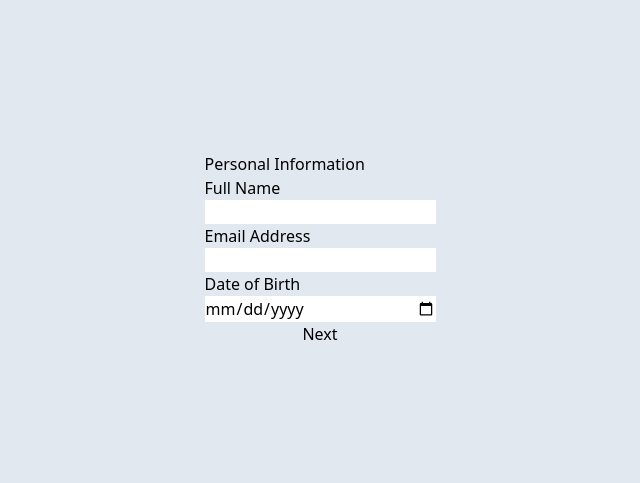
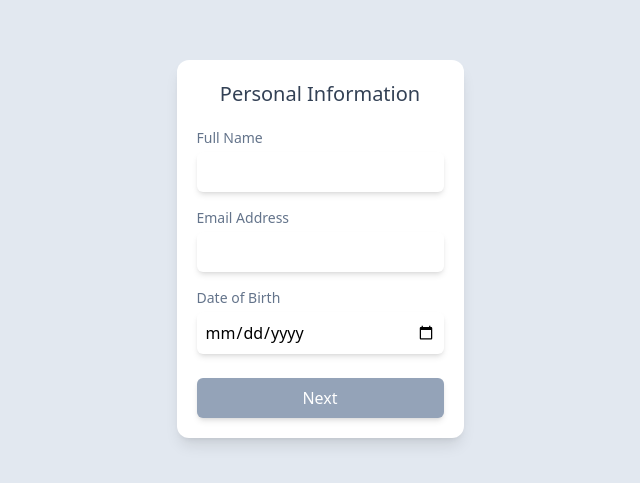
Before and after one commit to teduhadhi/006_react-list, a React (Create React App) app: page / in a window 1280 px wide. Shown: the part 151-634 px from the top of the page, without its empty margins (320-960 px from the left). Built offline with nearby package versions, Linux system fonts and the light colour scheme.

Commit message:
push final

```diff
--- a/src/MultiStepForm.tsx
+++ b/src/MultiStepForm.tsx
@@ -95,8 +95,7 @@ function MultiStepForm() {
   }
 
   return (
-    <div>
-      <h1></h1>
+    <div className="bg-white p-5 rounded-xl shadow-lg">
       {formStep()}
     </div>
   )
--- a/src/components/AccountInformation.tsx
+++ b/src/components/AccountInformation.tsx
@@ -23,31 +23,35 @@ function AccountInformation({onSubmit, initialValues, handlePreviousFormStep}: A
       .required('Required'),
 
     password: Yup.string()
-      .min(2, 'Too Short!')
+      .min(8, 'Your password must be at least 8 characters')
       .max(50, 'Too Long!')
+      .matches(/[0-9]/, 'Password requires a number')
+      .matches(/[a-z]/, 'Password requires a lowercase letter')
+      .matches(/[A-Z]/, 'Password requires an uppercase letter')
+      .matches(/[^\w]/, 'Password requires a symbol')
       .required('Required'),
   });
 
   return (
-    <div>
-      <h1>Account Information</h1>
+    <div className="flex flex-col justify-center items-center gap-5">
+      <h1 className="font-medium text-xl text-slate-700">Account Information</h1>
       <Formik
         initialValues={initialValues}
         validationSchema={AccountInformationSchema}
         onSubmit={onSubmit}
       >
         {() => (
-          <Form className="flex flex-col">
-            <label htmlFor="userName">Username</label>
-            <Field name="userName" id="userName" />
+          <Form className="flex flex-col gap-1">
+            <label htmlFor="userName" className="text-sm text-slate-500 font-medium">Username</label>
+            <Field name="userName" id="userName" className="shadow-md rounded-md p-2 mb-3" />
             <ErrorMessage name="userName" component="div" className="text-red-500"/>
 
-            <label htmlFor="password">Password</label>
-            <Field name="password" type="password" />
+            <label htmlFor="password" className="text-sm text-slate-500 font-medium">Password</label>
+            <Field name="password" type="password" className="shadow-md rounded-md p-2 mb-3"  />
             <ErrorMessage name="password" component="div" className="text-red-500"/>
 
-            <button onClick={handlePreviousFormStep}>Back</button>
-            <button type="submit">Submit</button>
+            <button className="box-border font-medium bg-white text-slate-400 p-2 mt-2 rounded-md hover:bg-slate-200 hover:text-white hover:border-slate-200 border border-slate-400 transition hover:shadow-md" onClick={handlePreviousFormStep}>Back</button>
+            <button className="font-medium bg-slate-400 text-white p-2 mt-2 rounded-md hover:bg-slate-200 hover:text-slate-400 transition shadow-md"   type="submit">Submit</button>
           </Form>
         )}
       </Formik>
--- a/src/components/AddressInformation.tsx
+++ b/src/components/AddressInformation.tsx
@@ -21,54 +21,54 @@ interface AddressInformationProps {
 function AddressInformation({onSubmit, initialValues, handlePreviousFormStep}: AddressInformationProps) {
   const AddressInformationSchema = Yup.object().shape({
     streetAddress: Yup.string()
-      .min(2, 'Too Short!')
+      .min(10, 'Too Short!')
       .max(50, 'Too Long!')
       .required('Required'),
 
     city: Yup.string()
-      .min(2, 'Too Short!')
+      .min(4, 'Too Short!')
       .max(50, 'Too Long!')
       .required('Required'),
 
     state: Yup.string()
-      .min(2, 'Too Short!')
+      .min(6, 'Too Short!')
       .max(50, 'Too Long!')
       .required('Required'),
 
     zipCode: Yup.string()
-      .min(2, 'Too Short!')
-      .max(50, 'Too Long!')
+      .length(6, 'Invalid zipcode')
+      .matches(/[0-9]/, 'Invalid zipcode')
       .required('Required'),
   });
 
   return (
-    <div>
-      <h1>Address Information</h1>
+    <div className="flex flex-col justify-center items-center gap-5">
+      <h1 className="font-medium text-xl text-slate-700">Address Information</h1>
       <Formik
         initialValues={initialValues}
         validationSchema={AddressInformationSchema}
         onSubmit={onSubmit}
       >
         {() => (
-          <Form className="flex flex-col">
-            <label htmlFor="streetAddress">Street Address</label>
-            <Field name="streetAddress" id="streetAddress" />
+          <Form className="flex flex-col gap-1">
+            <label htmlFor="streetAddress" className="text-sm text-slate-500 font-medium">Street Address</label>
+            <Field name="streetAddress" id="streetAddress" className="shadow-md rounded-md p-2 mb-3" />
             <ErrorMessage name="streetAddress" component="div" className="text-red-500"/>
 
-            <label htmlFor="city">City</label>
-            <Field name="city" type="text" />
+            <label htmlFor="city" className="text-sm text-slate-500 font-medium">City</label>
+            <Field name="city" type="text" className="shadow-md rounded-md p-2 mb-3" />
             <ErrorMessage name="city" component="div" className="text-red-500"/>
 
-            <label htmlFor="state">State</label>
-            <Field name="state" type="text" />
+            <label htmlFor="state" className="text-sm text-slate-500 font-medium">State</label>
+            <Field name="state" type="text" className="shadow-md rounded-md p-2 mb-3" />
             <ErrorMessage name="state" component="div" className="text-red-500"/>
 
-            <label htmlFor="zipCode">Zip Code</label>
-            <Field name="zipCode" type="text" />
-            <ErrorMessage name="zipCode" component="div" className="text-red-500"/>
+            <label htmlFor="zipCode" className="text-sm text-slate-500 font-medium">Zip Code</label>
+            <Field name="zipCode" type="text" className="shadow-md rounded-md p-2 mb-3" />
+            <ErrorMessage name="zipCode" component="div" className="text-red-500 p-0 m-0"/>
 
-            <button onClick={handlePreviousFormStep}>Back</button>
-            <button type="submit">Next</button>
+            <button className="box-border font-medium bg-white text-slate-400 p-2 mt-2 rounded-md hover:bg-slate-200 hover:text-white hover:border-slate-200 border border-slate-400 transition hover:shadow-md" onClick={handlePreviousFormStep}>Back</button>
+            <button className="font-medium bg-slate-400 text-white p-2 mt-2 rounded-md hover:bg-slate-200 hover:text-slate-400 transition shadow-md"  type="submit">Next</button>
           </Form>
         )}
       </Formik>
--- a/src/components/PersonalInformation.tsx
+++ b/src/components/PersonalInformation.tsx
@@ -18,7 +18,7 @@ function PersonalInformation ( { onSubmit, initialValues }: PersonalInformationP
 
   const PersonalInformationSchema = Yup.object().shape({
     fullName: Yup.string()
-      .min(3, 'Too Short!')
+      .min(2, 'Too Short!')
       .max(50, 'Too Long!')
       .required('Required'),
 
@@ -32,28 +32,28 @@ function PersonalInformation ( { onSubmit, initialValues }: PersonalInformationP
   });
 
   return (
-    <div>
-      <h1>Personal Information</h1>
+    <div className="flex flex-col justify-center items-center gap-5">
+      <h1 className="font-medium text-xl text-slate-700">Personal Information</h1>
       <Formik
         initialValues={initialValues}
         validationSchema={PersonalInformationSchema}
         onSubmit={onSubmit}
       >
         {() => (
-          <Form className="flex flex-col">
-            <label htmlFor="fullName">Full Name</label>
-            <Field name="fullName" id="fullName" />
+          <Form className="flex flex-col gap-1">
+            <label htmlFor="fullName" className="text-sm text-slate-500 font-medium">Full Name</label>
+            <Field name="fullName" id="fullName" className="shadow-md rounded-md p-2 mb-3" />
             <ErrorMessage name="fullName" component="div" className="text-red-500"/>
 
-            <label htmlFor="emailAddress">Email Address</label>
-            <Field name="emailAddress" type="emailAddress" />
+            <label htmlFor="emailAddress" className="text-sm text-slate-500 font-medium">Email Address</label>
+            <Field name="emailAddress" type="emailAddress" className="shadow-md rounded-md p-2 mb-3" />
             <ErrorMessage name="emailAddress" component="div" className="text-red-500"/>
 
-            <label htmlFor="dateOfBirth">Date of Birth</label>
-            <Field name="dateOfBirth" type="date" />
+            <label htmlFor="dateOfBirth" className="text-sm text-slate-500 font-medium">Date of Birth</label>
+            <Field name="dateOfBirth" type="date" className="shadow-md rounded-md p-2 mb-3" />
             <ErrorMessage name="dateOfBirth" component="div" className="text-red-500"/>
 
-            <button type="submit">Next</button>
+            <button className="font-medium bg-slate-400 text-white p-2 mt-2 rounded-md hover:bg-slate-200 hover:text-slate-400 transition shadow-md" type="submit">Next</button>
           </Form>
         )}
       </Formik>
```
